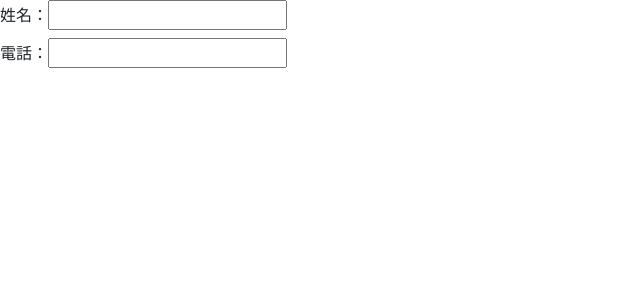
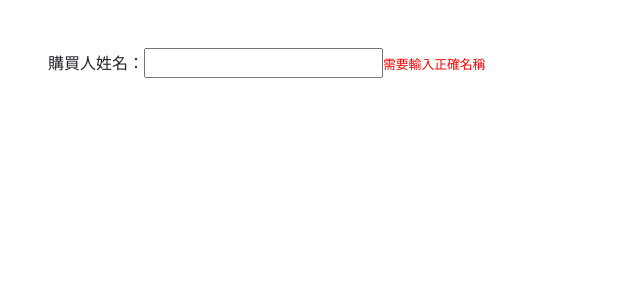
Before and after one commit to dpi627/HexVueDaily, a Vue app: page / in a window 1280 px wide. Shown: the top 300 px of the page, without its empty margins (0-640 px from the left). Built offline with nearby package versions, Linux system fonts and the light colour scheme.

Commit message:
feat: 更新 Daily11.vue，調整姓名輸入欄位及錯誤提示，移除電話欄位

```diff
--- a/src/Daily11.vue
+++ b/src/Daily11.vue
@@ -1,41 +1,43 @@
+<!-- 請不要修改下面內容 -->
 <template>
-  <div class="mb-2">
-    <label for="username">姓名：</label>
-    <input id="username" v-model="user.username" />
-    <span v-if="errors.username">{{ errors.username }}</span>
-  </div>
-  <div class="mb-2">
-    <label for="phone">電話：</label>
-    <input id="phone" v-model="user.phone" />
-    <span v-if="errors.phone">{{ errors.phone }}</span>
+  <div>
+    <form>
+      <div class="m-5">
+        <label for="username">購買人姓名：</label>
+        <input id="username" v-model="user.username" />
+        <span v-if="errors.username">{{ errors.username }}</span>
+      </div>
+    </form>
   </div>
 </template>
+<!-- -->
 
 <script setup>
 import { ref, watch } from 'vue';
 
 const user = ref({
   username: '',
-  phone: ''
 });
 
 const errors = ref({
   username: '',
-  phone: ''
 });
 
-watch(user, (newVal) => {
-  if (newVal.username.length < 3) {
-    errors.value.username = '需要正確的輸入名稱';
-  } else {
-    errors.value.username = '';
+// 監聽 user.username 的變化
+watch(() => user, (newVal) => {
+  if (newVal.value.username.length != 3) {
+    errors.value.username = "需要輸入正確名稱"
   }
+  else {
+    errors.value.username = ""
+  }
+}, { deep: true, immediate: true });
 
-  const phonePattern = /^[0-9]{10}$/;
-  if (!phonePattern.test(newVal.phone)) {
-    errors.value.phone = '需要正確的輸入電話號碼';
-  } else {
-    errors.value.phone = '';
-  }
-}, { deep: true });
 </script>
+
+<style>
+span {
+  color: red;
+  font-size: 0.8em;
+}
+</style>
```
